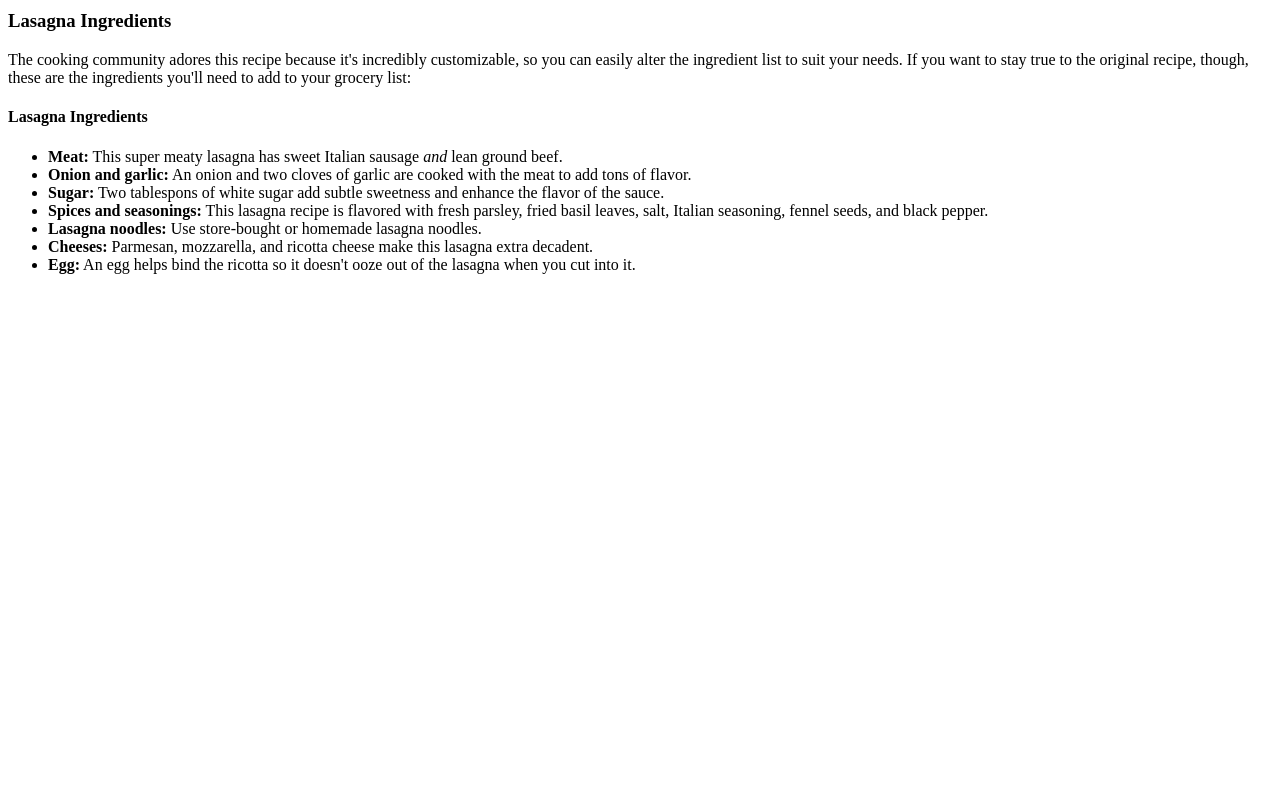
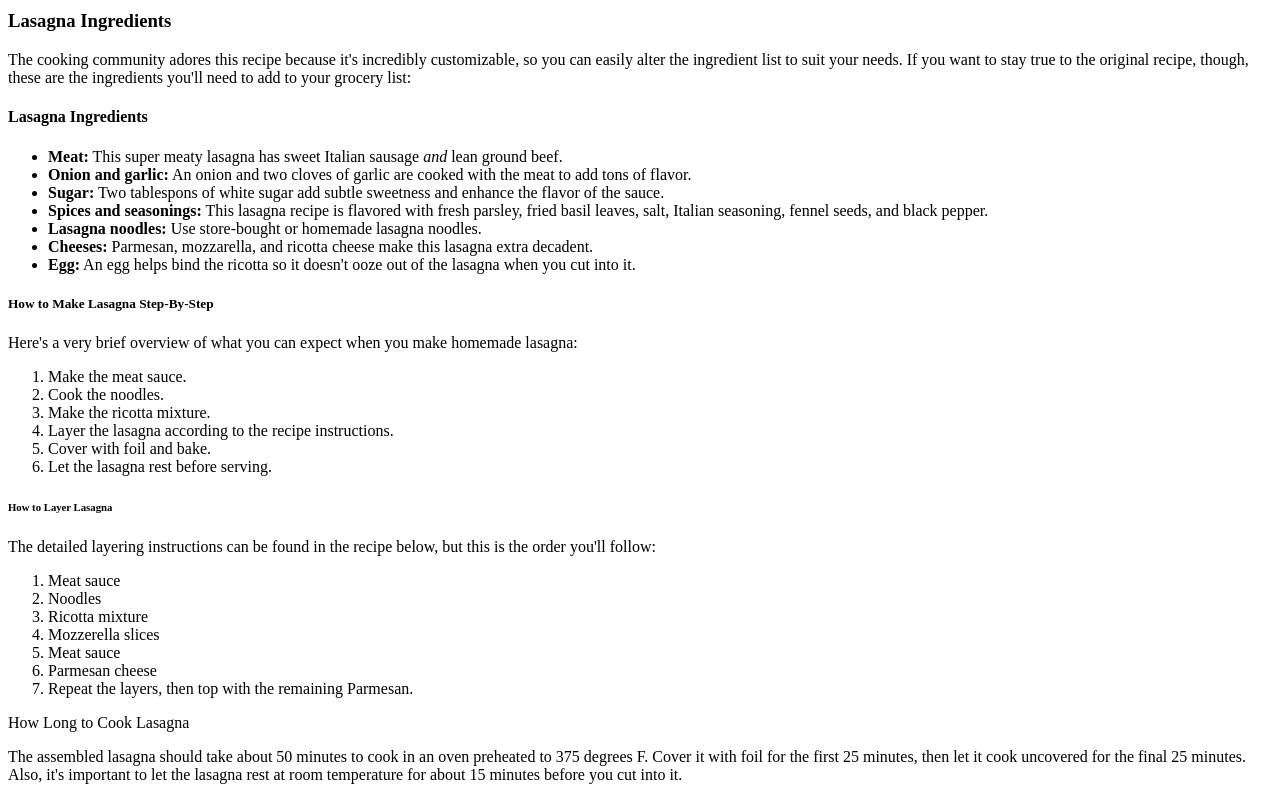
Before and after one commit to GGaunt/odin-recipes, a plain HTML site: page recipes/lasagna.html in a window 1280 px wide. Shown: the part 487-1287 px from the top of the page. Before the commit the page ends 800 px from the top, so only its background shows below. Drawn offline with Linux system fonts and the light colour scheme.

Commit message:
Added ol How to Make & p How to Cook
ol How to Make Lasagna Step-By-Step ol How to Layer Lasagna p How Long to Cook Lasagna

```diff
--- a/recipes/lasagna.html
+++ b/recipes/lasagna.html
@@ -29,5 +29,37 @@
         <li><strong>Cheeses:</strong> Parmesan, mozzarella, and ricotta cheese make this lasagna extra decadent.</li>
         <li><strong>Egg:</strong> An egg helps bind the ricotta so it doesn't ooze out of the lasagna when you cut into it.</li>
     </ul>
+
+    <h5>How to Make Lasagna Step-By-Step</h5>
+
+    <p>Here's a very brief overview of what you can expect when you make homemade lasagna:</p>
+
+    <ol>
+        <li>Make the meat sauce.</li>
+        <li>Cook the noodles.</li>
+        <li>Make the ricotta mixture.</li>
+        <li>Layer the lasagna according to the recipe instructions.</li>
+        <li>Cover with foil and bake.</li>
+        <li>Let the lasagna rest before serving.</li>
+    </ol>
+
+    <h6>How to Layer Lasagna</h6>
+
+    <p>The detailed layering instructions can be found in the recipe below, but this is the order you'll follow:</p>
+
+    <ol>
+        <li>Meat sauce</li>
+        <li>Noodles</li>
+        <li>Ricotta mixture</li>
+        <li>Mozzerella slices</li>
+        <li>Meat sauce</li>
+        <li>Parmesan cheese</li>
+        <li>Repeat the layers, then top with the remaining Parmesan.</li>
+    </ol>
+
+    <h7>How Long to Cook Lasagna</h7>
+
+    <p>The assembled lasagna should take about 50 minutes to cook in an oven preheated to 375 degrees F. Cover it with foil for the first 25 minutes, then let it cook uncovered for the final 25 minutes. Also, it's important to let the lasagna rest at room temperature for about 15 minutes before you cut into it.</p>
+
   </body>
 </html>
```
